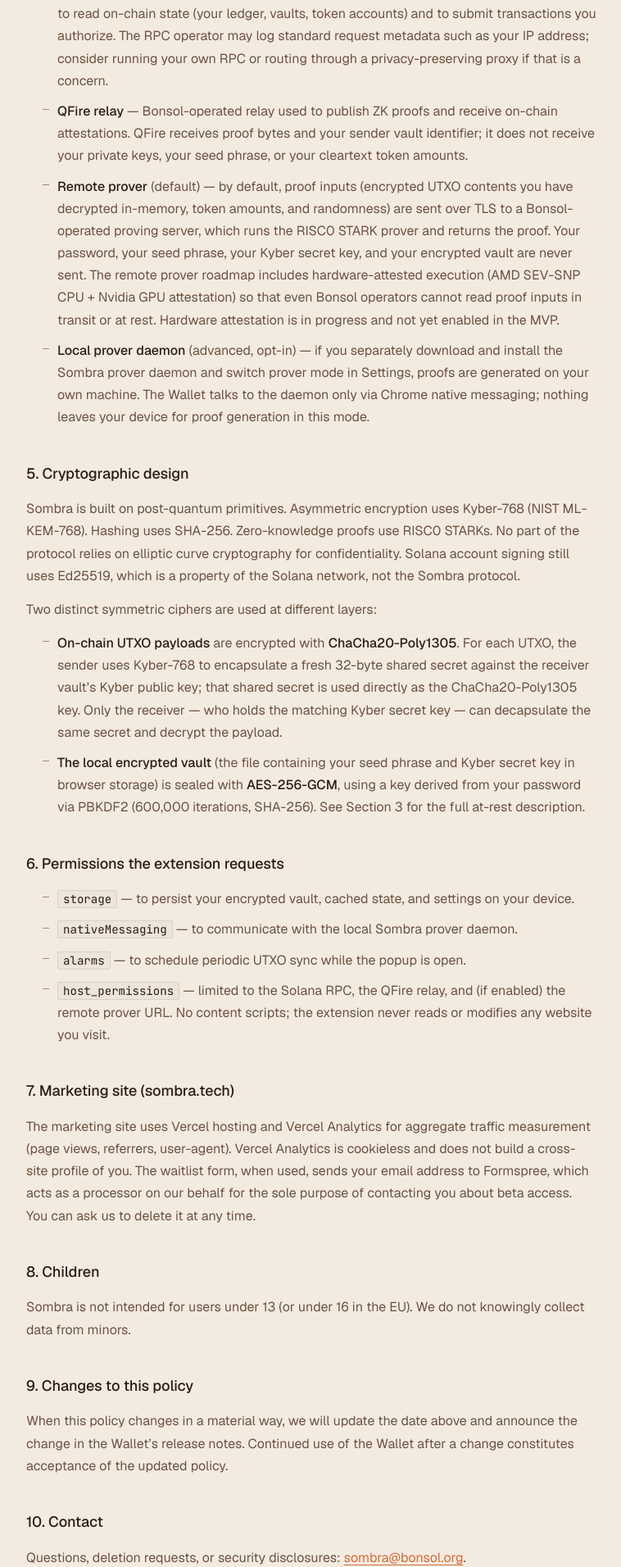
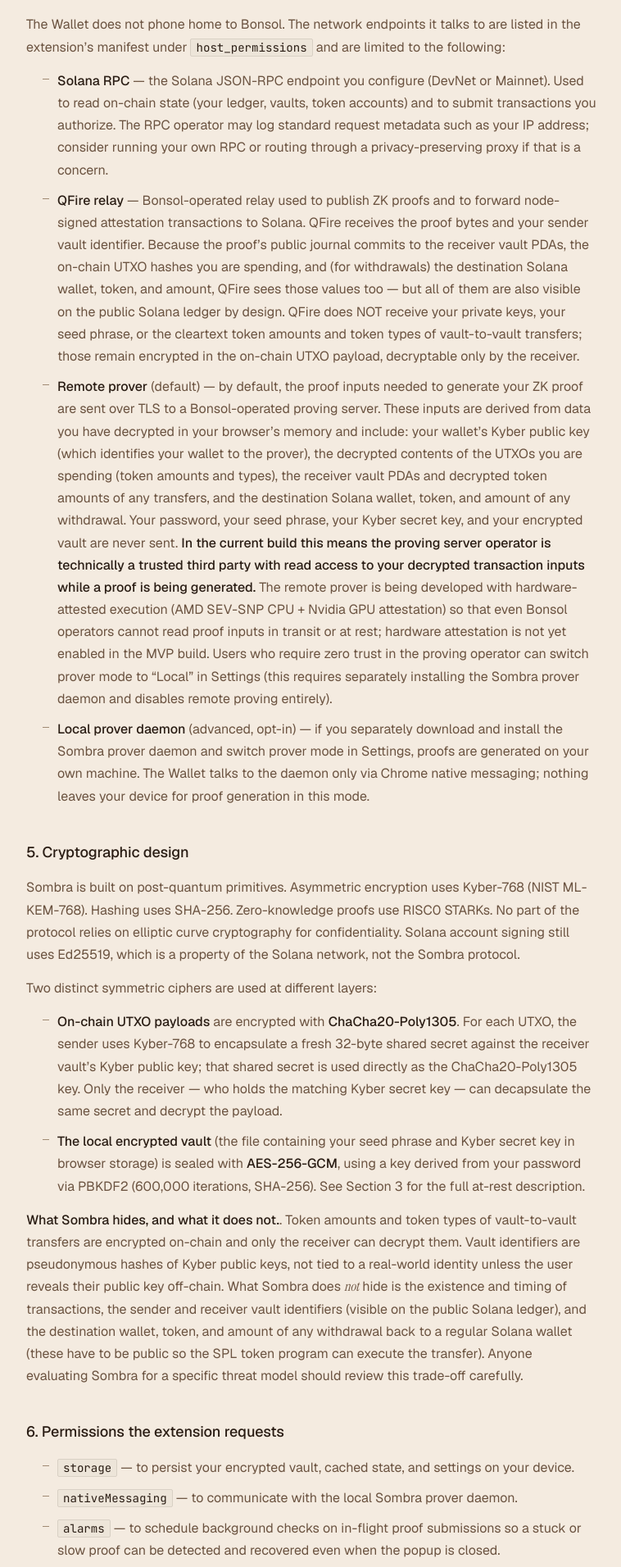
Before and after one commit to bonsol-collective/sombra-website, a Next.js app: page /privacy in a window 1280 px wide. Shown: the part 1629-3541 px from the top of the page at 82% size, without its empty margins (260-1018 px from the left). Built offline with nearby package versions, Linux system fonts and the light colour scheme.

Commit message:
changed wording as per code

```diff
--- a/app/privacy/page.tsx
+++ b/app/privacy/page.tsx
@@ -79,9 +79,16 @@ export default function PrivacyPage() {
                 identifier.
               </li>
               <li>
-                <strong>Cached UTXOs and balances</strong> — encrypted on-chain
-                payloads decrypted in-memory and cached locally so the Wallet
-                renders instantly on open.
+                <strong>Cached UTXOs and balances</strong> — to render your
+                portfolio instantly when you re-open the popup, the Wallet
+                caches the <strong>decrypted</strong> UTXO list (token
+                amounts, sender/receiver vault identifiers) in{" "}
+                <code>chrome.storage.local</code>. This cache is not encrypted
+                at rest with your password &mdash; it is rebuilt on each sync
+                after unlock. File-system access to the Chrome profile can
+                therefore reveal your decrypted transaction history; we
+                recommend treating Sombra as a hot wallet and avoiding use on
+                shared or untrusted machines.
               </li>
               <li>
                 <strong>Pending job state</strong> — the status of in-flight
@@ -118,23 +125,42 @@ export default function PrivacyPage() {
               </li>
               <li>
                 <strong>QFire relay</strong> — Bonsol-operated relay used to
-                publish ZK proofs and receive on-chain attestations. QFire
-                receives proof bytes and your sender vault identifier; it does
-                not receive your private keys, your seed phrase, or your
-                cleartext token amounts.
+                publish ZK proofs and to forward node-signed attestation
+                transactions to Solana. QFire receives the proof bytes and
+                your sender vault identifier. Because the proof&rsquo;s public
+                journal commits to the receiver vault PDAs, the on-chain UTXO
+                hashes you are spending, and (for withdrawals) the destination
+                Solana wallet, token, and amount, QFire sees those values too
+                &mdash; but all of them are also visible on the public Solana
+                ledger by design. QFire does NOT receive your private keys,
+                your seed phrase, or the cleartext token amounts and token
+                types of vault-to-vault transfers; those remain encrypted in
+                the on-chain UTXO payload, decryptable only by the receiver.
               </li>
               <li>
-                <strong>Remote prover</strong> (default) — by default, proof
-                inputs (encrypted UTXO contents you have decrypted in-memory,
-                token amounts, and randomness) are sent over TLS to a
-                Bonsol-operated proving server, which runs the RISC0 STARK
-                prover and returns the proof. Your password, your seed
+                <strong>Remote prover</strong> (default) — by default, the
+                proof inputs needed to generate your ZK proof are sent over
+                TLS to a Bonsol-operated proving server. These inputs are
+                derived from data you have decrypted in your browser&rsquo;s
+                memory and include: your wallet&rsquo;s Kyber public key
+                (which identifies your wallet to the prover), the decrypted
+                contents of the UTXOs you are spending (token amounts and
+                types), the receiver vault PDAs and decrypted token amounts
+                of any transfers, and the destination Solana wallet, token,
+                and amount of any withdrawal. Your password, your seed
                 phrase, your Kyber secret key, and your encrypted vault are
-                never sent. The remote prover roadmap includes
-                hardware-attested execution (AMD SEV-SNP CPU + Nvidia GPU
-                attestation) so that even Bonsol operators cannot read proof
-                inputs in transit or at rest. Hardware attestation is in
-                progress and not yet enabled in the MVP.
+                never sent. <strong>In the current build this means the
+                proving server operator is technically a trusted third party
+                with read access to your decrypted transaction inputs while
+                a proof is being generated.</strong> The remote prover is
+                being developed with hardware-attested execution (AMD SEV-SNP
+                CPU + Nvidia GPU attestation) so that even Bonsol operators
+                cannot read proof inputs in transit or at rest; hardware
+                attestation is not yet enabled in the MVP build. Users who
+                require zero trust in the proving operator can switch prover
+                mode to &ldquo;Local&rdquo; in Settings (this requires
+                separately installing the Sombra prover daemon and disables
+                remote proving entirely).
               </li>
               <li>
                 <strong>Local prover daemon</strong> (advanced, opt-in) — if
@@ -179,6 +205,22 @@ export default function PrivacyPage() {
                 See Section 3 for the full at-rest description.
               </li>
             </ul>
+
+            <p>
+              <strong>What Sombra hides, and what it does not.</strong>.
+              Token amounts and token types of vault-to-vault transfers are
+              encrypted on-chain and only the receiver can decrypt them.
+              Vault identifiers are pseudonymous hashes of Kyber public keys,
+              not tied to a real-world identity unless the user reveals their
+              public key off-chain. What Sombra does <em>not</em> hide is the
+              existence and timing of transactions, the sender and receiver
+              vault identifiers (visible on the public Solana ledger),
+              and the destination wallet, token, and amount of any withdrawal
+              back to a regular Solana wallet (these have to be public so
+              the SPL token program can execute the transfer).
+              Anyone evaluating Sombra for a specific threat model
+              should review this trade-off carefully.
+            </p>
           </section>
 
           <section>
@@ -193,14 +235,17 @@ export default function PrivacyPage() {
                 Sombra prover daemon.
               </li>
               <li>
-                <code>alarms</code> — to schedule periodic UTXO sync while the
-                popup is open.
+                <code>alarms</code> — to schedule background checks on
+                in-flight proof submissions so a stuck or slow proof can be
+                detected and recovered even when the popup is closed.
               </li>
               <li>
                 <code>host_permissions</code> — limited to the Solana RPC, the
-                QFire relay, and (if enabled) the remote prover URL. No
-                content scripts; the extension never reads or modifies any
-                website you visit.
+                QFire relay, and the remote prover URL (the Wallet uses the
+                remote prover by default; the local daemon path uses native
+                messaging instead, which doesn&rsquo;t require an HTTPS host
+                permission). No content scripts; the extension never reads or
+                modifies any website you visit.
               </li>
             </ul>
           </section>
```
